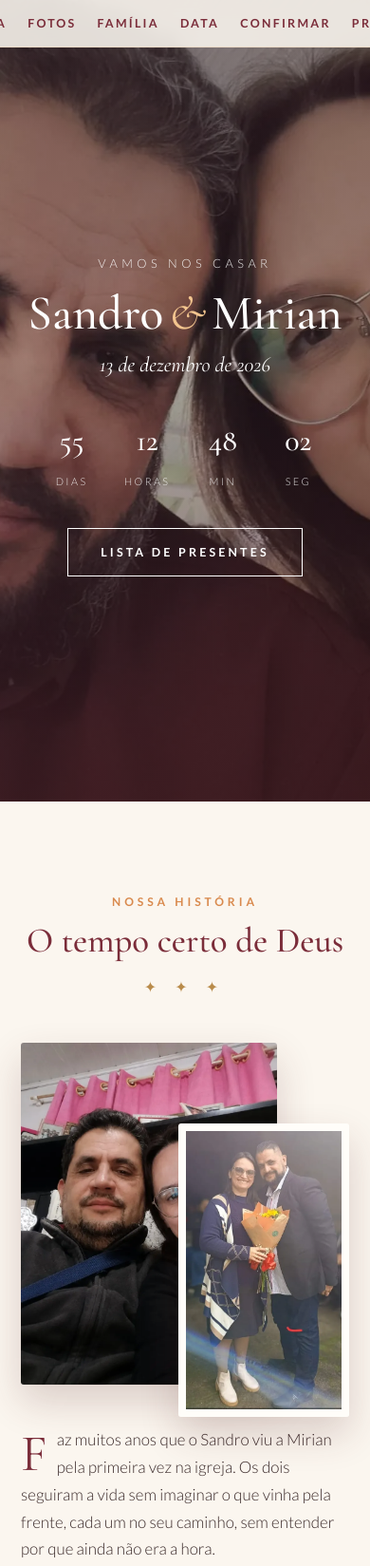
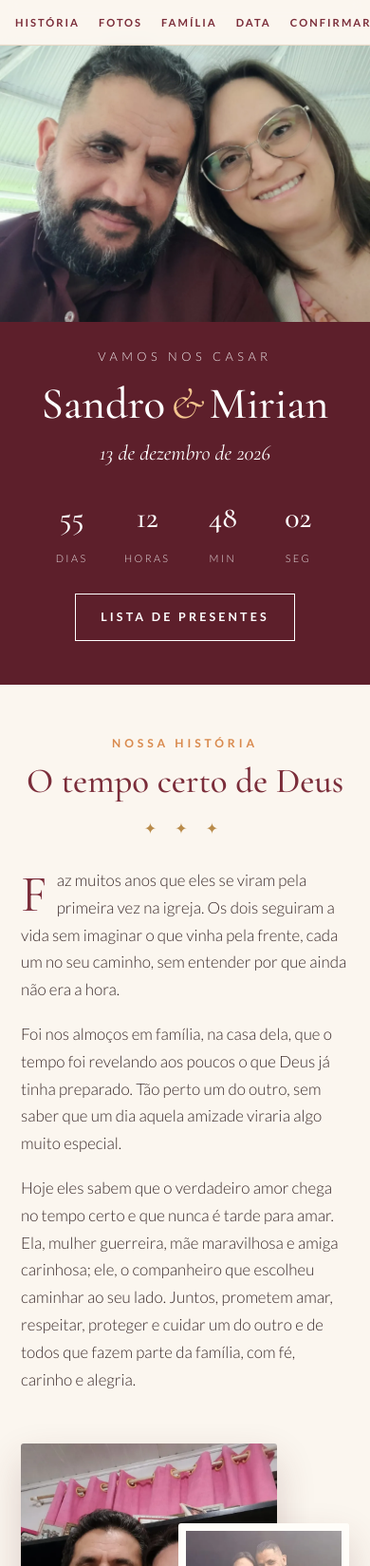
Before and after one commit to GreiceSchneider/Sandro-Mirian, a plain HTML site: page index.html in a window 390 px wide. Shown: the top 1649 px of the page at 95% size. Drawn offline with nearby package versions, Linux system fonts and the light colour scheme.

Commit message:
Add files via upload

```diff
--- a/index.html
+++ b/index.html
@@ -17,7 +17,7 @@
   --wine:#7b2d3a; --wine-dark:#5d1f2b; --sunset:#d98a4e; --gold:#b98b4a; --line:#ead9c6;
 }
 *{box-sizing:border-box;margin:0;padding:0}
-html{scroll-behavior:smooth}
+html{scroll-behavior:smooth;overflow-x:hidden}
 body{font-family:'Lato',sans-serif;font-weight:300;color:var(--ink);background:var(--cream);line-height:1.7;-webkit-font-smoothing:antialiased}
 h1,h2,h3{font-family:'Cormorant Garamond',serif;font-weight:500;line-height:1.1}
 img{display:block;max-width:100%}
@@ -58,17 +58,17 @@ section{padding:96px 22px}
 .story .photos .a{width:78%}
 .story .photos .b{width:52%;position:absolute;right:0;bottom:-34px;border:8px solid var(--paper)}
 .story p{font-size:1.06rem;margin-bottom:18px}
-.story p:first-letter{font-family:'Cormorant Garamond',serif;font-size:3.4rem;float:left;line-height:.85;padding:6px 10px 0 0;color:var(--wine)}
+.story p:first-of-type:first-letter{font-family:'Cormorant Garamond',serif;font-size:3.4rem;float:left;line-height:.85;padding:6px 10px 0 0;color:var(--wine)}
 .story .verse{margin-top:26px;padding-left:18px;border-left:2px solid var(--gold);font-family:'Cormorant Garamond',serif;font-style:italic;font-size:1.35rem;color:var(--wine)}
 
 /* galeria */
 .alt{background:var(--paper);border-block:1px solid var(--line)}
-.gallery{columns:1;column-gap:16px}
-@media(min-width:560px){.gallery{columns:2}}
-@media(min-width:900px){.gallery{columns:3}}
-.gallery figure{break-inside:avoid;margin-bottom:16px;overflow:hidden;border-radius:3px;background:#eadfd2}
-.gallery img{width:100%;height:auto;cursor:zoom-in;transition:transform .5s}
-.gallery figure:hover img{transform:scale(1.03)}
+.gallery{display:flex;gap:12px;overflow-x:auto;scroll-snap-type:x mandatory;-webkit-overflow-scrolling:touch;padding:4px 22px 16px;margin:0 -22px;scrollbar-width:thin;scrollbar-color:var(--gold) transparent}
+.gallery::-webkit-scrollbar{height:6px}
+.gallery::-webkit-scrollbar-thumb{background:var(--gold);border-radius:3px}
+.gallery figure{flex:0 0 auto;height:min(62vh,420px);scroll-snap-align:center;overflow:hidden;border-radius:4px;background:#eadfd2;box-shadow:0 8px 22px rgba(90,40,40,.14)}
+.gallery img{height:100%;width:auto;max-width:88vw;object-fit:cover;cursor:zoom-in}
+.swipe{text-align:center;margin-top:4px;font-size:.78rem;letter-spacing:.2em;text-transform:uppercase;color:var(--sunset);font-weight:700}
 .note{text-align:center;margin-top:26px;color:var(--muted);font-style:italic}
 
 /* data */
@@ -105,6 +105,30 @@ footer{text-align:center;padding:70px 20px;background:var(--wine-dark);color:#f6
 footer h2{font-size:2.6rem;font-style:italic;font-weight:400}
 footer p{margin-top:10px;font-size:.85rem;letter-spacing:.2em;text-transform:uppercase;opacity:.8}
 
+
+/* celular */
+nav{overflow-x:auto;white-space:nowrap;justify-content:flex-start;gap:20px;font-size:.7rem;scrollbar-width:none}
+nav::-webkit-scrollbar{display:none}
+nav a:first-child{margin-left:auto}
+nav a:last-child{margin-right:auto}
+.hero .ph{display:none}
+@media(max-width:700px){
+  section{padding:52px 22px}
+  .title{margin-bottom:28px}
+  .hero{display:block;min-height:0;padding:0 0 46px;background:var(--wine-dark)}
+  .hero::before{display:none}
+  .hero .ph{display:block;width:100%;aspect-ratio:4/3;object-fit:cover;object-position:center 28%;margin-top:46px}
+  .hero > div{padding:26px 20px 0}
+  .hero h1{font-size:clamp(2.3rem,12vw,4rem)}
+  .count{margin-top:22px}
+  .btn{margin-top:26px;padding:13px 26px}
+  .story{gap:34px}
+  .story > div:last-child{order:-1}
+  .story .photos{margin-bottom:34px}
+  .gallery figure{height:340px}
+  .card,.rsvp{padding:28px 20px}
+}
+
 /* ampliar foto */
 #lb{position:fixed;inset:0;z-index:50;background:rgba(30,12,14,.92);display:none;place-items:center;padding:20px;cursor:zoom-out}
 #lb.on{display:grid}
@@ -123,6 +147,7 @@ footer p{margin-top:10px;font-size:.85rem;letter-spacing:.2em;text-transform:upp
 </nav>
 
 <header class="hero">
+  <img class="ph" src="capa.webp" alt="Sandro e Mirian">
   <div>
     <p class="eyebrow">Vamos nos casar</p>
     <h1>Sandro<span>&</span>Mirian</h1>
@@ -146,9 +171,9 @@ footer p{margin-top:10px;font-size:.85rem;letter-spacing:.2em;text-transform:upp
         <img class="b" src="buque2.webp" alt="Mirian com um buquê de flores ao lado de Sandro" loading="lazy">
       </div>
       <div>
-        <p>Faz muitos anos que o Sandro viu a Mirian pela primeira vez na igreja. Os dois seguiram a vida sem imaginar o que vinha pela frente, cada um no seu caminho, sem entender por que ainda não era a hora.</p>
+        <p>Faz muitos anos que eles se viram pela primeira vez na igreja. Os dois seguiram a vida sem imaginar o que vinha pela frente, cada um no seu caminho, sem entender por que ainda não era a hora.</p>
         <p>Foi nos almoços em família, na casa dela, que o tempo foi revelando aos poucos o que Deus já tinha preparado. Tão perto um do outro, sem saber que um dia aquela amizade viraria algo muito especial.</p>
-        <p>Hoje eles sabem que o verdadeiro amor chega no tempo certo e que nunca é tarde para amar. Mirian, mulher guerreira, mãe maravilhosa e amiga carinhosa, é para o Sandro uma bênção. Ele promete estar ao seu lado, amar, respeitar, proteger e cuidar dela e de todos que ela ama, com fé, carinho e alegria.</p>      </div>
+        <p>Hoje eles sabem que o verdadeiro amor chega no tempo certo e que nunca é tarde para amar. Ela, mulher guerreira, mãe maravilhosa e amiga carinhosa; ele, o companheiro que escolheu caminhar ao seu lado. Juntos, prometem amar, respeitar, proteger e cuidar um do outro e de todos que fazem parte da família, com fé, carinho e alegria.</p>      </div>
     </div>
   </div>
 </section>
@@ -164,6 +189,7 @@ footer p{margin-top:10px;font-size:.85rem;letter-spacing:.2em;text-transform:upp
       <figure><img src="noite.webp" alt="O casal abraçado" loading="lazy"></figure>
       <figure><img src="casa.webp" alt="O casal em casa" loading="lazy"></figure>
     </div>
+    <p class="swipe">Deslize para o lado →</p>
   </div>
 </section>
 
@@ -181,6 +207,7 @@ footer p{margin-top:10px;font-size:.85rem;letter-spacing:.2em;text-transform:upp
       <figure><img src="filho2.webp" alt="Filho almoçando em casa" loading="lazy"></figure>
       <figure><img src="pipoca.webp" alt="Sandro e os filhos com pipoca" loading="lazy"></figure>
     </div>
+    <p class="swipe">Deslize para o lado →</p>
     <p class="note">Uma família que cresce com muito amor.</p>
   </div>
 </section>
```
